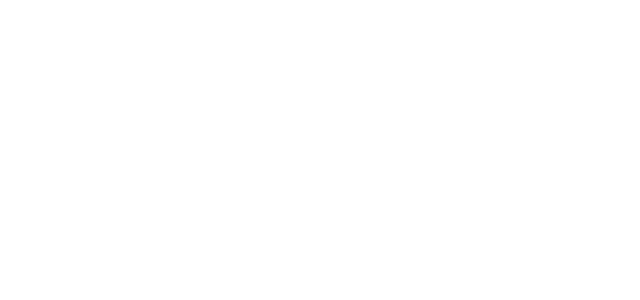
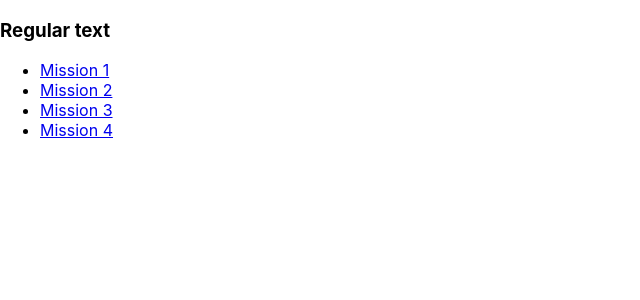
Before and after one commit to Kennie-create/spacexapp, a React (Create React App) app: page /0 in a window 1280 px wide. Shown: the top 300 px of the page, without its empty margins (0-640 px from the left). Built offline with nearby package versions, Linux system fonts and the light colour scheme.

Commit message:
list of links, new index page

```diff
--- a/src/App.js
+++ b/src/App.js
@@ -1,18 +1,82 @@
-import React from "react"
-import { BrowserRouter, Route, Switch } from "react-router-dom"
-
+import React from "react";
+import {
+  BrowserRouter as Router,
+  Switch,
+  Route,
+  Link,
+  Redirect,
+  useParams,
+  useRouteMatch
+} from "react-router-dom";
 import IndexContainer from "./IndexContainer"
 import ShowContainer from "./ShowContainer"
 
-const App = props => {
+
+// Sometimes you don't know all the possible routes
+// for your application up front; for example, when
+// building a file-system browsing UI or determining
+// URLs dynamically based on data. In these situations,
+// it helps to have a dynamic router that is able
+// to generate routes as needed at runtime.
+//
+// This example lets you drill down into a friends
+// list recursively, viewing each user's friend list
+// along the way. As you drill down, notice each segment
+// being added to the URL. You can copy/paste this link
+// to someone else and they will see the same UI.
+//
+// Then click the back button and watch the last
+// segment of the URL disappear along with the last
+// friend list.
+
+export default function RecursiveExample() {
   return (
-    <BrowserRouter>
+    <Router>
       <Switch>
-        <Route exact path="/" component={IndexContainer}/>
-        <Route exact path="/launches/id" component={ShowContainer}/>
+        <Route path="/:id">
+          <Mission />
+        </Route>
+        <Route path="/">
+          <Redirect to="/0" />
+        </Route>
       </Switch>
-    </BrowserRouter>
-  )
+    </Router>
+  );
 }
 
-export default App
+function Mission() {
+  let { url } = useRouteMatch();
+  let { id } = useParams();
+  let mission = find(parseInt(id));
+
+  return (
+    <div>
+      <h3>Regular text</h3>
+
+      <ul>
+        {Missions.map(mission => (
+          <li key={mission.id}>
+          <Link to={`${url}/${mission.id}`}>{mission.name}</Link>
+          </li>
+        ))}
+      </ul>
+
+      <Switch>
+        <Route path={`${url}/:id`}>
+          <Mission />
+        </Route>
+      </Switch>
+    </div>
+  );
+}
+
+const Missions = [
+  { id: 0, name: "Mission 1", friends: [1, 2, 3] },
+  { id: 1, name: "Mission 2", friends: [0, 3] },
+  { id: 2, name: "Mission 3", friends: [0, 1, 3] },
+  { id: 3, name: "Mission 4", friends: [1, 2] }
+];
+
+function find(id) {
+  return Missions.find(p => p.id === id);
+}
```
